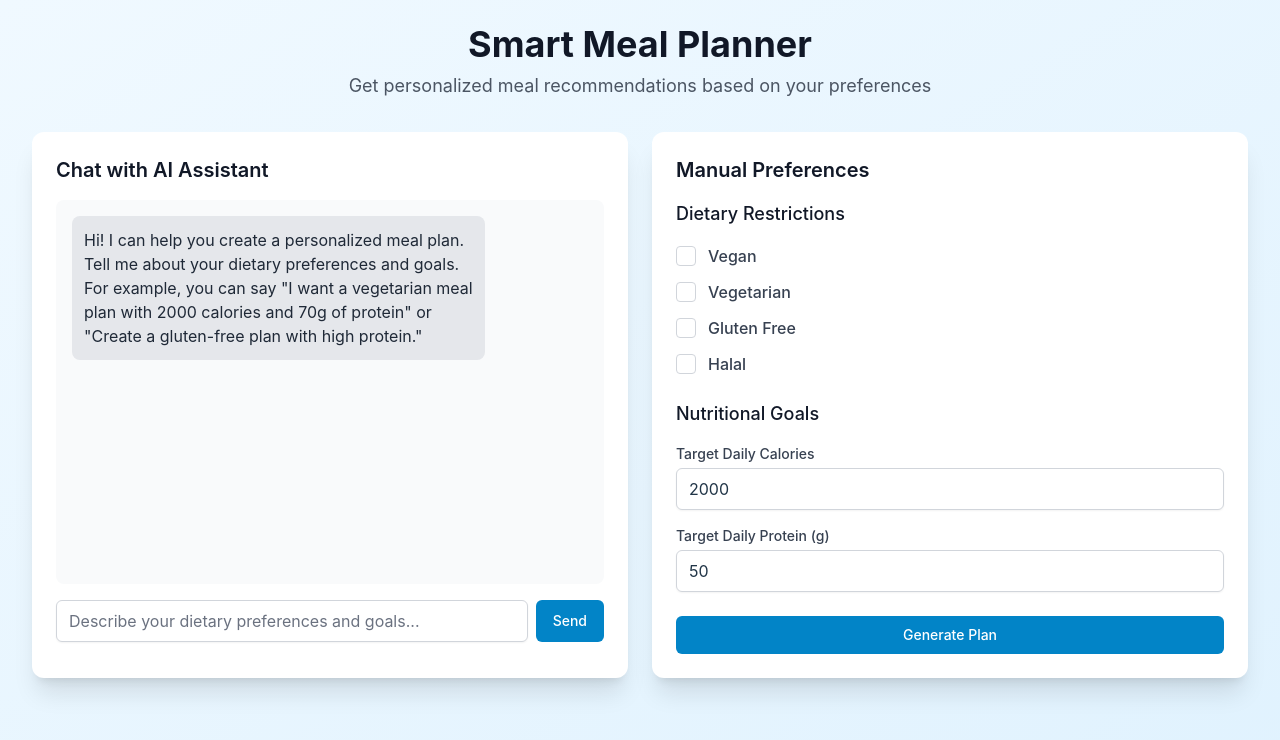
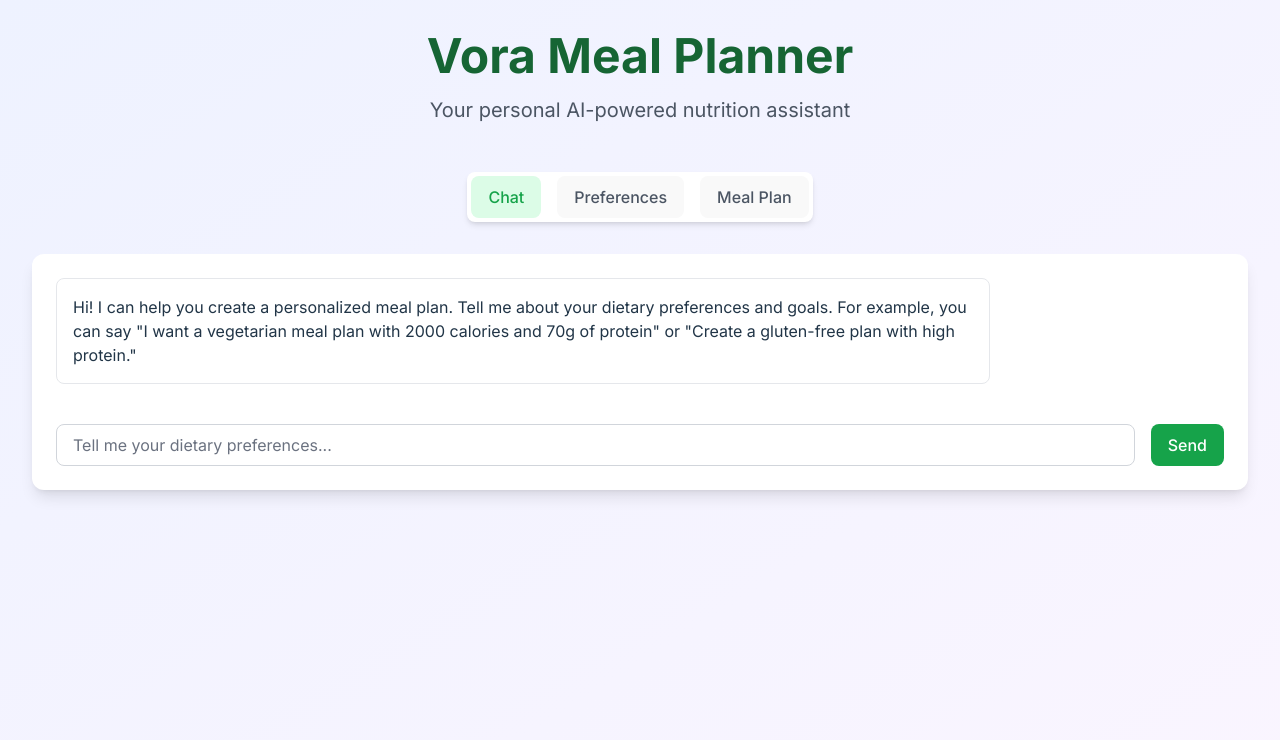
Before and after one commit to TejasParam/Vora, a React (Vite) app in the folder frontend/: page / in a window 1280 px wide. Shown: the top 740 px of the page. Built offline with nearby package versions, Linux system fonts and the light colour scheme; the HTML template or start-up script is replaced by a standard one.

Commit message:
futher design changes

```diff
--- /dev/null
+++ b/frontend/postcss.config.js
@@ -0,0 +1,6 @@
+export default {
+  plugins: {
+    tailwindcss: {},
+    autoprefixer: {},
+  },
+}
--- a/frontend/src/App.tsx
+++ b/frontend/src/App.tsx
@@ -27,8 +27,17 @@ interface MealSelection {
   dinner: MealInfo[];
 }
 
+interface Preferences {
+  vegan: boolean;
+  vegetarian: boolean;
+  gluten_free: boolean;
+  halal: boolean;
+  target_calories: number;
+  target_protein: number;
+}
+
 function App() {
-  const [preferences, setPreferences] = useState({
+  const [preferences, setPreferences] = useState<Preferences>({
     vegan: false,
     vegetarian: false,
     gluten_free: false,
@@ -52,6 +61,7 @@ function App() {
     lunch: [],
     dinner: []
   })
+  const [activeTab, setActiveTab] = useState<'chat' | 'preferences' | 'meal-plan'>('chat')
 
   const handleSubmit = async (e: React.FormEvent) => {
     e.preventDefault()
@@ -109,7 +119,7 @@ function App() {
     const { name, value, type, checked } = e.target
     setPreferences(prev => ({
       ...prev,
-      [name]: type === 'checkbox' ? checked : parseFloat(value)
+      [name]: type === 'checkbox' ? checked : Number(value)
     }))
   }
 
@@ -244,159 +254,143 @@ function App() {
   )
 
   return (
-    <div className="min-h-screen bg-gradient-to-br from-primary-50 to-primary-100 py-6 px-4 sm:px-6 lg:px-8">
+    <div className="min-h-screen bg-gradient-to-br from-indigo-50 to-purple-50 py-8 px-4 sm:px-6 lg:px-8">
       <div className="max-w-7xl mx-auto">
-        <div className="text-center mb-8">
-          <h1 className="text-4xl font-bold text-gray-900 mb-2">Smart Meal Planner</h1>
-          <p className="text-lg text-gray-600">Get personalized meal recommendations based on your preferences</p>
+        <div className="text-center mb-12">
+          <h1 className="text-5xl font-bold text-green-800 mb-4">Vora Meal Planner</h1>
+          <p className="text-xl text-gray-600">Your personal AI-powered nutrition assistant</p>
         </div>
 
-        <div className="grid grid-cols-1 lg:grid-cols-2 gap-6">
-          {/* Chat Interface */}
-          <div className="bg-white rounded-xl shadow-xl overflow-hidden">
-            <div className="p-6">
-              <h2 className="text-xl font-semibold text-gray-900 mb-4">Chat with AI Assistant</h2>
-              <div className="h-96 overflow-y-auto mb-4 space-y-4 p-4 bg-gray-50 rounded-lg">
-                {chatMessages.map((message, index) => (
+        {/* Tabs */}
+        <div className="flex justify-center mb-8">
+          <nav className="flex space-x-4 bg-white rounded-lg p-1 shadow-md">
+            <button
+              onClick={() => setActiveTab('chat')}
+              className={`px-4 py-2 rounded-lg transition-colors duration-200 ${
+                activeTab === 'chat' ? 'bg-green-100 text-green-600' : 'text-gray-600 hover:text-green-600'
+              }`}
+            >
+              Chat
+            </button>
+            <button
+              onClick={() => setActiveTab('preferences')}
+              className={`px-4 py-2 rounded-lg transition-colors duration-200 ${
+                activeTab === 'preferences' ? 'bg-green-100 text-green-600' : 'text-gray-600 hover:text-green-600'
+              }`}
+            >
+              Preferences
+            </button>
+            <button
+              onClick={() => setActiveTab('meal-plan')}
+              className={`px-4 py-2 rounded-lg transition-colors duration-200 ${
+                activeTab === 'meal-plan' ? 'bg-green-100 text-green-600' : 'text-gray-600 hover:text-green-600'
+              }`}
+            >
+              Meal Plan
+            </button>
+          </nav>
+        </div>
+
+        {/* Tab Content */}
+        <div className="space-y-8">
+          {/* Chat Tab */}
+          {activeTab === 'chat' && (
+            <div className="bg-white rounded-xl shadow-lg p-6">
+              <div className="mb-6 max-h-[400px] overflow-y-auto">
+                {chatMessages.map((msg, index) => (
                   <div
                     key={index}
-                    className={`flex ${message.type === 'user' ? 'justify-end' : 'justify-start'}`}
-                  >
-                    <div
-                      className={`max-w-[80%] rounded-lg p-3 ${
-                        message.type === 'user'
-                          ? 'bg-primary-500 text-white'
-                          : 'bg-gray-200 text-gray-800'
+                    className={`chat-message ${
+                      msg.type === 'user' ? 'chat-message-user' : 'chat-message-assistant'
                     }`}
                   >
-                      <p className="whitespace-pre-wrap">{message.content}</p>
-                    </div>
+                    {msg.content}
                   </div>
                 ))}
               </div>
-              <form onSubmit={handleChatSubmit} className="flex gap-2">
+              <form onSubmit={handleChatSubmit} className="flex gap-4">
                 <input
                   type="text"
                   value={userInput}
                   onChange={(e) => setUserInput(e.target.value)}
-                  placeholder="Describe your dietary preferences and goals..."
-                  className="flex-1 rounded-md border-gray-300 shadow-sm focus:border-primary-500 focus:ring-primary-500"
+                  placeholder="Tell me your dietary preferences..."
+                  className="input-field flex-grow"
                   disabled={loading}
                 />
-                <button
-                  type="submit"
-                  disabled={loading}
-                  className={`px-4 py-2 border border-transparent text-sm font-medium rounded-md text-white
-                    ${loading ? 'bg-gray-400' : 'bg-primary-600 hover:bg-primary-700'}
-                    focus:outline-none focus:ring-2 focus:ring-offset-2 focus:ring-primary-500`}
-                >
-                  Send
+                <button type="submit" className="btn-primary" disabled={loading}>
+                  {loading ? 'Processing...' : 'Send'}
                 </button>
               </form>
             </div>
-          </div>
+          )}
 
-          {/* Form Interface */}
-          <div className="bg-white rounded-xl shadow-xl overflow-hidden">
-            <div className="p-6">
-              <h2 className="text-xl font-semibold text-gray-900 mb-4">Manual Preferences</h2>
+          {/* Preferences Tab */}
+          {activeTab === 'preferences' && (
+            <div className="bg-white rounded-xl shadow-lg p-6">
               <form onSubmit={handleSubmit} className="space-y-6">
+                <div className="grid grid-cols-1 md:grid-cols-2 gap-6">
                   <div className="space-y-4">
-                  <h3 className="text-lg font-medium text-gray-900">Dietary Restrictions</h3>
-                  <div className="space-y-3">
+                    <h3 className="text-lg font-semibold text-gray-900">Dietary Preferences</h3>
+                    <div className="space-y-2">
                       {['vegan', 'vegetarian', 'gluten_free', 'halal'].map((pref) => (
-                      <div key={pref} className="flex items-center">
+                        <label key={pref} className="flex items-center space-x-3">
                           <input
                             type="checkbox"
-                          id={pref}
                             name={pref}
-                          checked={preferences[pref as keyof typeof preferences] as boolean}
+                            checked={preferences[pref as keyof typeof preferences]}
                             onChange={handleInputChange}
-                          className="h-5 w-5 text-primary-600 focus:ring-primary-500 border-gray-300 rounded"
+                            className="form-checkbox h-5 w-5 text-indigo-600"
                           />
-                        <label htmlFor={pref} className="ml-3 text-gray-700 font-medium capitalize">
-                          {pref.replace('_', ' ')}
+                          <span className="text-gray-700 capitalize">{pref.replace('_', ' ')}</span>
                         </label>
-                      </div>
                       ))}
                     </div>
                   </div>
-
                   <div className="space-y-4">
-                  <h3 className="text-lg font-medium text-gray-900">Nutritional Goals</h3>
+                    <h3 className="text-lg font-semibold text-gray-900">Nutritional Goals</h3>
+                    <div className="space-y-4">
                       <div>
-                    <label htmlFor="target_calories" className="block text-sm font-medium text-gray-700">
-                      Target Daily Calories
+                        <label className="block text-sm font-medium text-gray-700">
+                          Target Calories
                         </label>
                         <input
                           type="number"
                           name="target_calories"
-                      id="target_calories"
                           value={preferences.target_calories}
                           onChange={handleInputChange}
-                      className="mt-1 block w-full rounded-md border-gray-300 shadow-sm focus:border-primary-500 focus:ring-primary-500"
+                          className="input-field mt-1"
                         />
                       </div>
-
                       <div>
-                    <label htmlFor="target_protein" className="block text-sm font-medium text-gray-700">
-                      Target Daily Protein (g)
+                        <label className="block text-sm font-medium text-gray-700">
+                          Target Protein (g)
                         </label>
                         <input
                           type="number"
                           name="target_protein"
-                      id="target_protein"
                           value={preferences.target_protein}
                           onChange={handleInputChange}
-                      className="mt-1 block w-full rounded-md border-gray-300 shadow-sm focus:border-primary-500 focus:ring-primary-500"
+                          className="input-field mt-1"
                         />
                       </div>
                     </div>
-
-                <button
-                  type="submit"
-                  disabled={loading}
-                  className={`w-full px-4 py-2 border border-transparent text-sm font-medium rounded-md text-white
-                    ${loading ? 'bg-gray-400' : 'bg-primary-600 hover:bg-primary-700'}
-                    focus:outline-none focus:ring-2 focus:ring-offset-2 focus:ring-primary-500`}
-                >
-                  Generate Plan
-                </button>
-              </form>
                   </div>
                 </div>
+                <div className="flex justify-end space-x-4">
+                  <button type="submit" className="btn-primary" disabled={loading}>
+                    {loading ? 'Generating...' : 'Generate Meal Plan'}
+                  </button>
                 </div>
-
-        {error && (
-          <div className="mt-6 rounded-md bg-red-50 p-4">
-            <div className="flex">
-              <div className="flex-shrink-0">
-                <svg className="h-5 w-5 text-red-400" viewBox="0 0 20 20" fill="currentColor">
-                  <path fillRule="evenodd" d="M10 18a8 8 0 100-16 8 8 0 000 16zM8.707 7.293a1 1 0 00-1.414 1.414L8.586 10l-1.293 1.293a1 1 0 101.414 1.414L10 11.414l1.293 1.293a1 1 0 001.414-1.414L11.414 10l1.293-1.293a1 1 0 00-1.414-1.414L10 8.586 8.707 7.293z" clipRule="evenodd" />
-                </svg>
-              </div>
-              <div className="ml-3">
-                <h3 className="text-sm font-medium text-red-800">{error}</h3>
-              </div>
-            </div>
+              </form>
             </div>
           )}
 
-        {mealPlan && (
-          <div className="mt-8 space-y-8">
-            {/* Progress Bars */}
-            <div className="bg-white rounded-xl shadow-xl p-6">
-              <div className="flex justify-between items-center mb-4">
-                <h2 className="text-2xl font-bold text-gray-900">Daily Nutrition Progress</h2>
-                <button
-                  onClick={handleClearSelections}
-                  className="px-4 py-2 text-sm font-medium text-red-600 hover:text-red-700
-                    border border-red-600 hover:border-red-700 rounded-md transition-colors
-                    focus:outline-none focus:ring-2 focus:ring-offset-2 focus:ring-red-500"
-                >
-                  Clear All Selections
-                </button>
-              </div>
+          {/* Meal Plan Tab */}
+          {activeTab === 'meal-plan' && mealPlan && (
+            <div className="space-y-8">
+              {/* Macro Progress */}
+              <div className="bg-white rounded-xl shadow-lg p-6">
+                <h3 className="text-lg font-semibold text-gray-900 mb-4">Daily Progress</h3>
                 <div className="space-y-4">
                   <MacroProgressBar
                     label="Calories"
@@ -410,45 +404,43 @@ function App() {
                     max={preferences.target_protein}
                     unit="g"
                   />
-                <MacroProgressBar
-                  label="Carbs"
-                  value={calculateTotalMacros().carbs}
-                  max={preferences.target_calories * 0.5 / 4}
-                  unit="g"
-                />
-                <MacroProgressBar
-                  label="Fat"
-                  value={calculateTotalMacros().fat}
-                  max={preferences.target_calories * 0.3 / 9}
-                  unit="g"
-                />
                 </div>
               </div>
 
-            {/* Meal Selection */}
-            <div className="bg-white rounded-xl shadow-xl p-6">
-              <h2 className="text-2xl font-bold text-gray-900 mb-6">Select Your Meals</h2>
-              <div className="space-y-8">
-                {Object.entries(mealPlan).map(([mealType, meals]) => (
-                  <div key={mealType}>
-                    <h3 className="text-xl font-semibold text-gray-900 capitalize mb-4">
-                      {mealType} ({selectedMeals[mealType as keyof MealSelection].length} selected)
-                    </h3>
-                    <div className="grid grid-cols-1 md:grid-cols-2 lg:grid-cols-3 xl:grid-cols-5 gap-4">
-                      {meals.map((meal: MealInfo, index: number) => (
+              {/* Meal Sections */}
+              {['breakfast', 'lunch', 'dinner'].map((mealType) => (
+                <div key={mealType} className="bg-white rounded-xl shadow-lg p-6">
+                  <h3 className="text-xl font-semibold text-gray-900 capitalize mb-6">{mealType}</h3>
+                  <div className="meal-grid">
+                    {mealPlan[mealType as keyof MealPlan].map((meal) => (
                       <MealCard
-                          key={index}
+                        key={meal.name}
                         meal={meal}
                         type={mealType as keyof MealSelection}
-                          isSelected={selectedMeals[mealType as keyof MealSelection]
-                            .some(m => m.name === meal.name)}
+                        isSelected={selectedMeals[mealType as keyof MealSelection].some(
+                          (m) => m.name === meal.name
+                        )}
                       />
                     ))}
                   </div>
                 </div>
               ))}
+
+              <div className="flex justify-end space-x-4">
+                <button onClick={handleClearSelections} className="btn-secondary">
+                  Clear Selections
+                </button>
+                <button onClick={handleRegenerate} className="btn-primary" disabled={loading}>
+                  {loading ? 'Regenerating...' : 'Regenerate Plan'}
+                </button>
               </div>
             </div>
+          )}
+        </div>
+
+        {error && (
+          <div className="mt-4 p-4 bg-red-50 text-red-700 rounded-lg">
+            {error}
           </div>
         )}
       </div>
--- a/frontend/src/index.css
+++ b/frontend/src/index.css
@@ -1,8 +1,14 @@
+@import url('https://fonts.googleapis.com/css2?family=Inter:wght@300;400;500;600;700&display=swap');
+
 @tailwind base;
 @tailwind components;
 @tailwind utilities;
 
 :root {
+  --primary-color: #22c55e;
+  --secondary-color: #16a34a;
+  --accent-color: #4ade80;
+
   font-family: Inter, system-ui, Avenir, Helvetica, Arial, sans-serif;
   line-height: 1.5;
   font-weight: 400;
@@ -24,17 +30,20 @@
 
 a {
   font-weight: 500;
-  color: #646cff;
+  color: #15803d;
   text-decoration: inherit;
 }
 a:hover {
-  color: #535bf2;
+  color: #166534;
 }
 
 body {
   margin: 0;
   min-width: 320px;
   min-height: 100vh;
+  font-family: 'Inter', sans-serif;
+  @apply bg-gradient-to-br from-green-50 to-green-100;
+  background-color: #f0fdf4;  /* Light green background */
 }
 
 h1 {
@@ -54,7 +63,7 @@ button {
   transition: border-color 0.25s;
 }
 button:hover {
-  border-color: #646cff;
+  border-color: #22c55e;
 }
 button:focus,
 button:focus-visible {
@@ -74,3 +83,47 @@ button:focus-visible {
     background-color: #f9f9f9;
   }
 } */
+
+.tab-active {
+  @apply text-green-600 border-green-600;
+}
+
+.card {
+  @apply bg-white rounded-xl shadow-lg hover:shadow-xl transition-all duration-300 border border-gray-100;
+}
+
+.btn-primary {
+  @apply bg-green-600 text-white px-4 py-2 rounded-lg hover:bg-green-700 transition-colors duration-200 font-medium;
+}
+
+.btn-secondary {
+  @apply bg-white text-green-600 px-4 py-2 rounded-lg hover:bg-green-50 transition-colors duration-200 font-medium border border-green-200;
+}
+
+.input-field {
+  @apply w-full px-4 py-2 rounded-lg border border-gray-300 focus:ring-2 focus:ring-green-500 focus:border-green-500 transition-all duration-200;
+}
+
+.progress-bar {
+  @apply h-2 bg-gray-200 rounded-full overflow-hidden;
+}
+
+.progress-bar-fill {
+  @apply h-full rounded-full bg-green-600 transition-all duration-300;
+}
+
+.chat-message {
+  @apply p-4 rounded-lg mb-4 max-w-[80%];
+}
+
+.chat-message-user {
+  @apply bg-green-600 text-white ml-auto;
+}
+
+.chat-message-assistant {
+  @apply bg-white border border-gray-200;
+}
+
+.meal-grid {
+  @apply grid grid-cols-1 md:grid-cols-2 lg:grid-cols-3 gap-6;
+}
```
Lines whose indentation alone changed are shown as unchanged.
